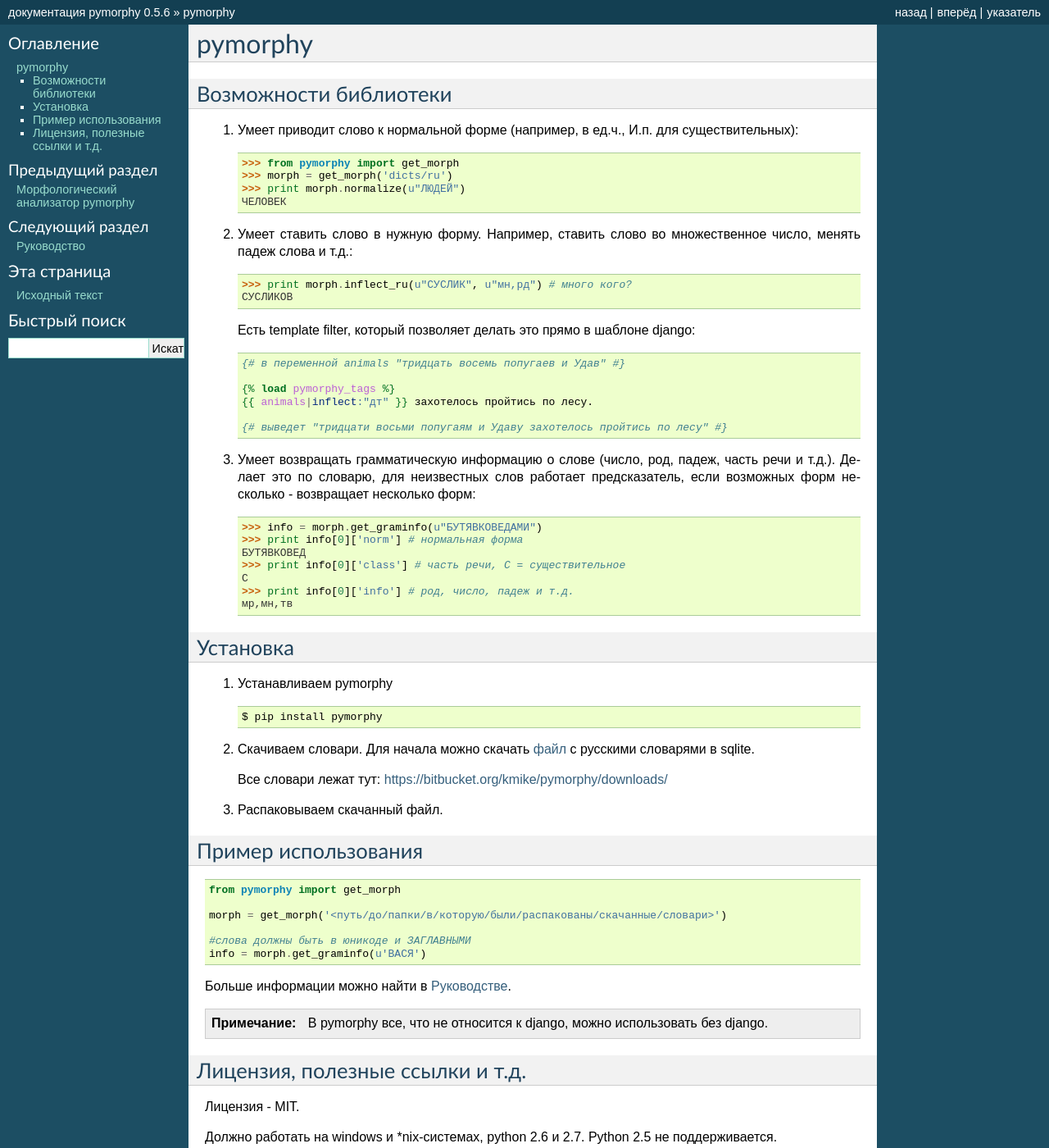
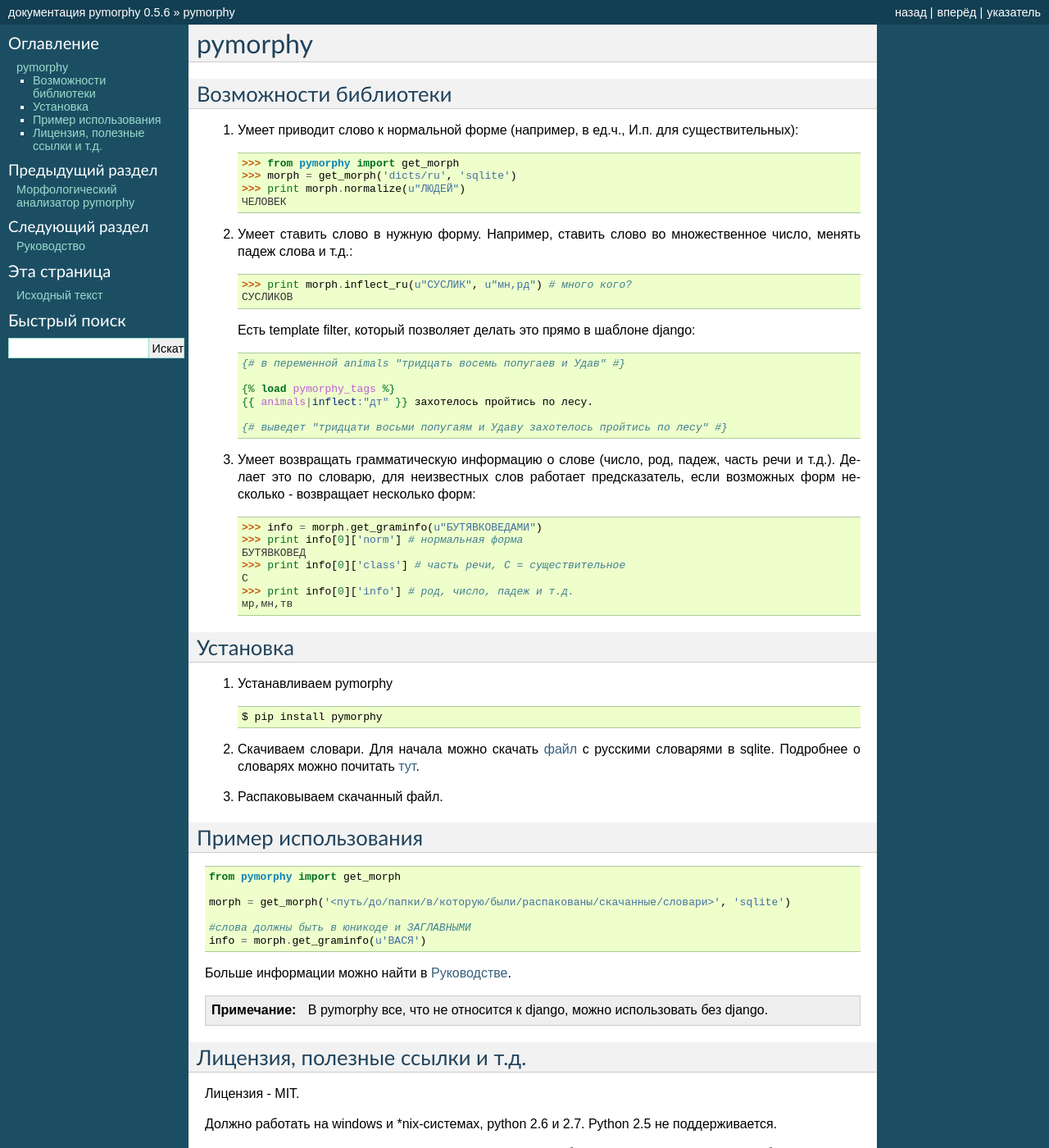
Before and after one commit to kmike/pymorphy, a Sphinx documentation site: the page built from docs/intro.rst, in a window 1280 px wide and 1400 px high. Shown: the whole window at 82% size. Built offline with Sphinx 7.4.7, drawn with Linux system fonts in a browser that asks for light colours.

Commit message:
улучшения в документации

```diff
--- a/docs/intro.rst
+++ b/docs/intro.rst
@@ -8,7 +8,7 @@
    И.п. для существительных)::
 
         >>> from pymorphy import get_morph
-        >>> morph = get_morph('dicts/ru')
+        >>> morph = get_morph('dicts/ru', 'sqlite')
         >>> print morph.normalize(u"ЛЮДЕЙ")
         ЧЕЛОВЕК
 
@@ -55,9 +55,8 @@
 
 2. Скачиваем словари. Для начала можно скачать
    `файл <https://bitbucket.org/kmike/pymorphy/downloads/ru.sqlite-json.zip>`_
-   с русскими словарями в sqlite.
-
-   Все словари лежат тут: https://bitbucket.org/kmike/pymorphy/downloads/
+   с русскими словарями в sqlite. Подробнее о словарях можно почитать
+   :doc:`тут<ref/storages>`.
 
 3. Распаковываем скачанный файл.
 
@@ -69,7 +68,7 @@
 
     from pymorphy import get_morph
 
-    morph = get_morph('<путь/до/папки/в/которую/были/распакованы/скачанные/словари>')
+    morph = get_morph('<путь/до/папки/в/которую/были/распакованы/скачанные/словари>', 'sqlite')
 
     #слова должны быть в юникоде и ЗАГЛАВНЫМИ
     info = morph.get_graminfo(u'ВАСЯ')
```
Also changed, not shown: docs/ref/storages.rst (+20 -19 lines), docs/usage/base.rst (+6 -1 lines), docs/usage/django.rst (+13 -12 lines).
